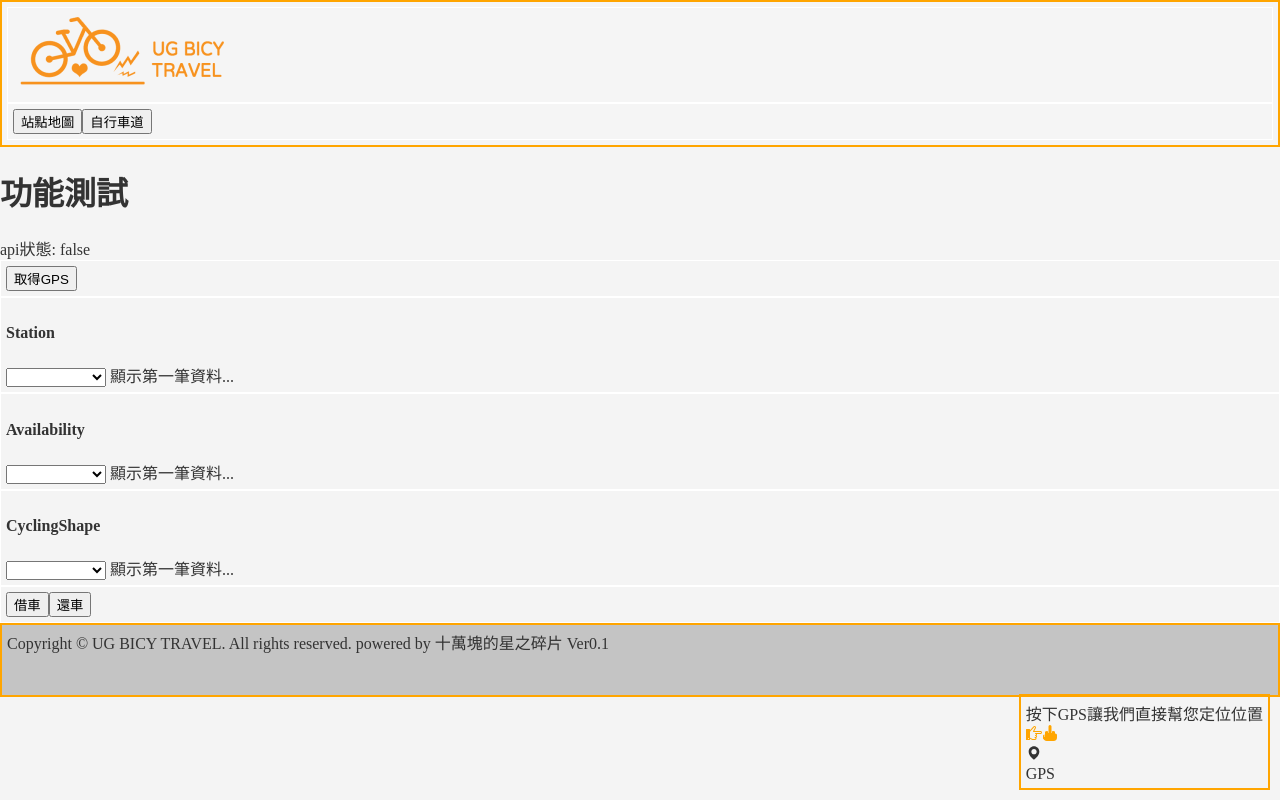
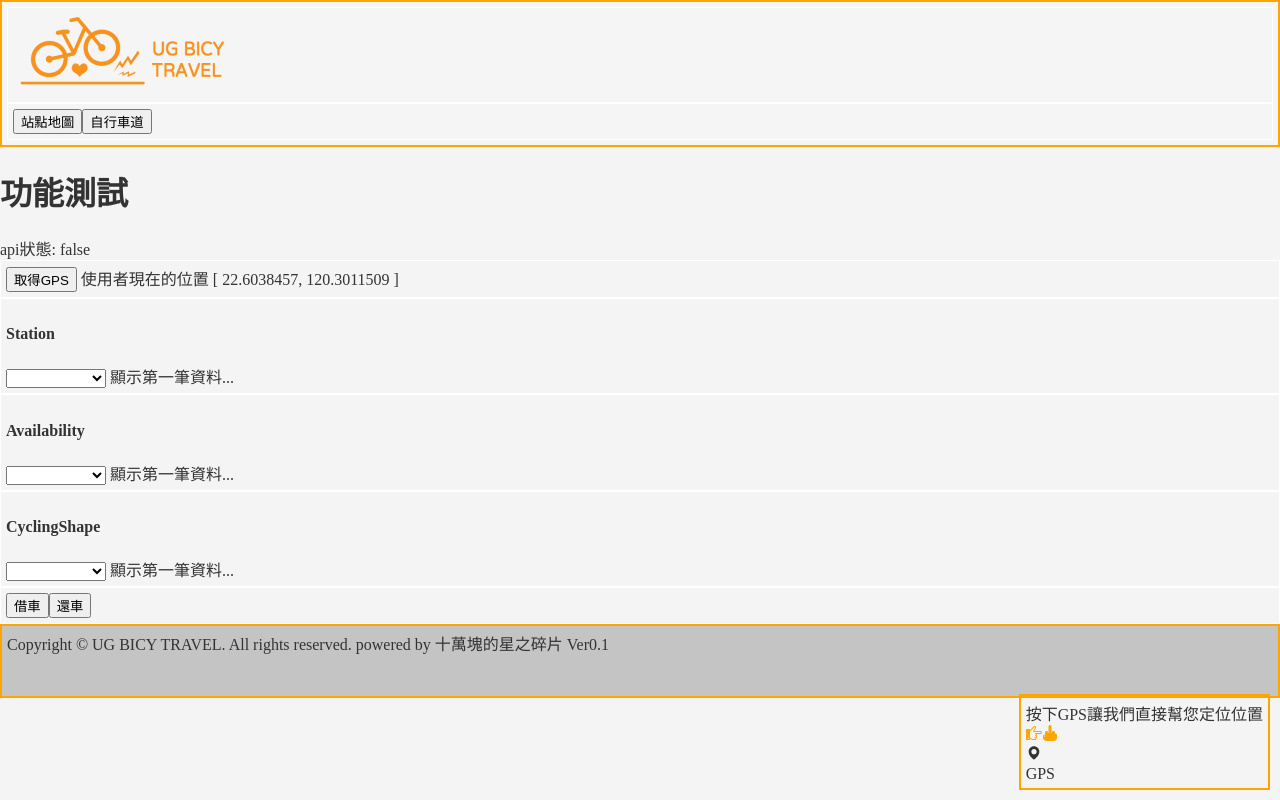
Before and after one commit to daydaychao/2021-F2E-Week2, a Vue app: page /2021-F2E-Week2/action in a window 1280 px wide. Built offline with nearby package versions, Linux system fonts and the light colour scheme.

Commit message:
refactor: 💡 set location

```diff
--- a/src/pages/action/index.vue
+++ b/src/pages/action/index.vue
@@ -36,6 +36,7 @@ function getGPS() {
     console.log('latitude', location.coords.latitude)
     console.log('longitude', location.coords.longitude)
     console.log('accuracy', location.coords.accuracy)
+    bikeStore.setLocation(location.coords.latitude, location.coords.longitude)
   })
 }
 
@@ -51,6 +52,7 @@ defineProps<{ msg: string }>()
 
   <div class="second-block">
     <button @click="getGPS">取得GPS</button>
+    使用者現在的位置 {{ bikeStore.userLocation }}
   </div>
 
   <div class="second-block">
--- a/src/stores/bike.ts
+++ b/src/stores/bike.ts
@@ -4,6 +4,7 @@ import { defineStore } from 'pinia'
 
 type typeBikeStore = {
   loading: boolean
+  userLocation: number[]
   bikeStations: TypeBikeStation[]
   bikeAvailability: TypeBikeAvailability[]
   bikeCyclingShape: TypeCyclingShape[]
@@ -15,6 +16,7 @@ export const useBikeStore = defineStore({
   state: () =>
   ({
     loading: false,
+    userLocation: [22.6038457, 120.3011509], //初始值MLD
     bikeStations: [],
     bikeAvailability: [],
     bikeCyclingShape: [],
@@ -41,6 +43,9 @@ export const useBikeStore = defineStore({
     },
     async setLoading(flag: boolean) {
       this.loading = flag
+    },
+    setLocation(latitude: number, longitude: number) {
+      this.userLocation = [latitude, longitude]
     }
   },
 
```
